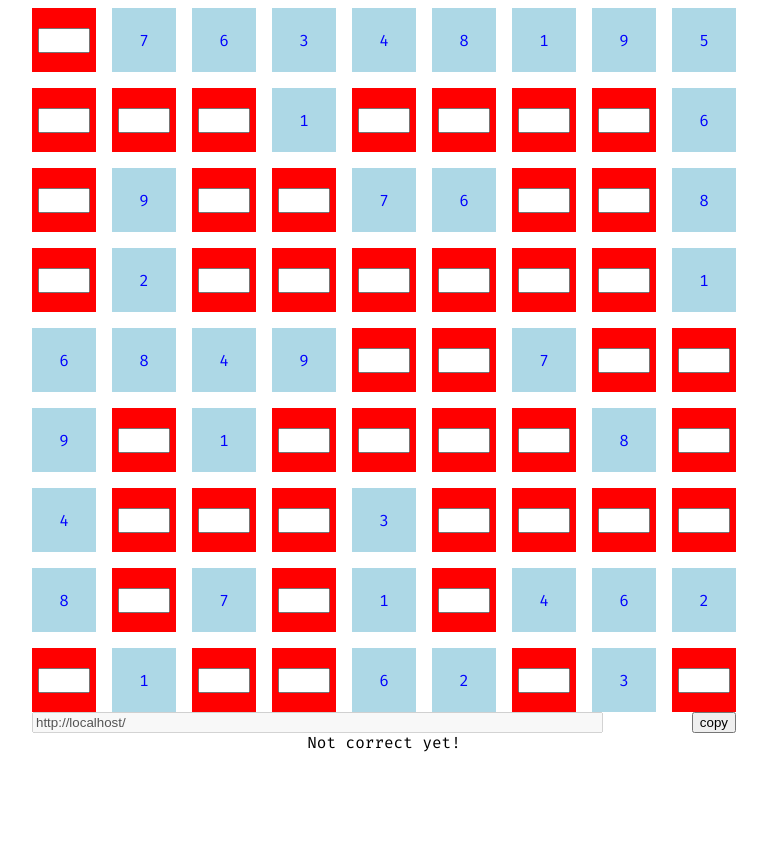
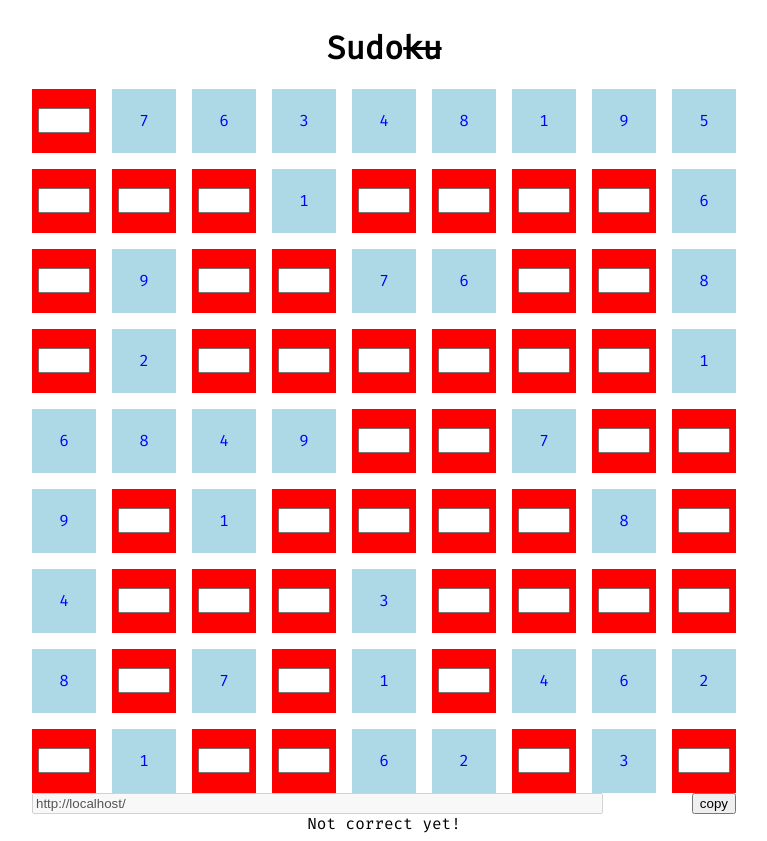
Before and after one commit to ofer987/sudoku, a SvelteKit app: page / in a window 1280 px wide. Shown: the whole page, without its empty margins (256-1023 px from the left). Before the commit the page ends 800 px from the top, so only its background shows below. Built offline with nearby package versions, Linux system fonts and the light colour scheme.

Commit message:
add header

```diff
--- a/src/routes/+page.svelte
+++ b/src/routes/+page.svelte
@@ -23,6 +23,9 @@
 
 <body>
 	<div class="container">
+		<h1>
+			Sudo<s>ku</s>
+		</h1>
 		{#if typeof puzzle != 'undefined'}
 			<Puzzle {puzzle} />
 		{:else}
```
